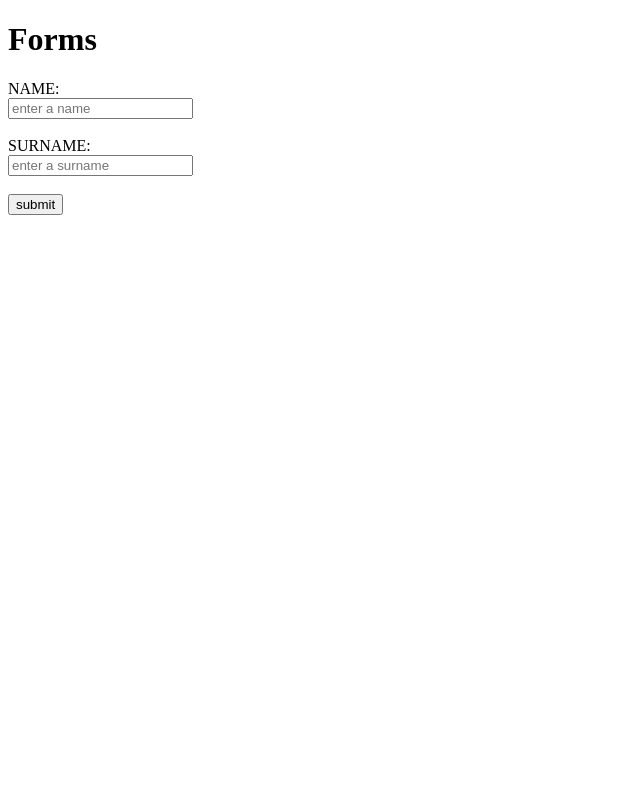
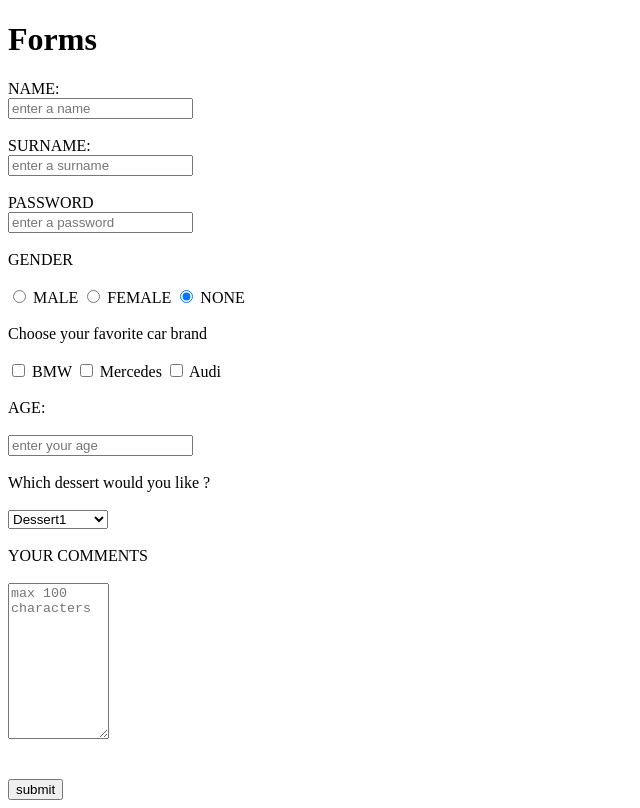
Before and after one commit to fatihozkul35/00-HTML---CSS-Plus, a plain HTML site: page Session02-forms/01-Forms.html in a window 1280 px wide. Shown: the whole page, without its empty margins (0-640 px from the left). Drawn offline with Linux system fonts and the light colour scheme.

Commit message:
something learned

```diff
--- a/Session02-forms/01-Forms.html
+++ b/Session02-forms/01-Forms.html
@@ -9,10 +9,17 @@
   <body>
     <h1>Forms</h1>
     <div>
+      <!-- if Type is text -->
       <form action="01-result.html" method="get">
         <label for="name">NAME:</label>
         <br />
-        <input id="name" type="text" name="name" placeholder="enter a name" />
+        <input
+          id="name"
+          type="text"
+          name="name"
+          placeholder="enter a name"
+          required
+        />
         <br />
         <br />
         <label for="name">SURNAME:</label>
@@ -23,9 +30,106 @@
           type="text"
           name="surname"
           placeholder="enter a surname"
+          required
         />
         <br />
         <br />
+
+        <!-- PASSWORD -->
+
+        <div>
+          <label for="password">PASSWORD</label> <br />
+          <input
+            type="password"
+            name="password"
+            id="password"
+            placeholder="enter a password"
+            required
+          />
+          <br /><br />
+        </div>
+
+        <!-- RADIO BUTTON -->
+
+        <div>
+          <label>GENDER</label> <br />
+          <br />
+          <input type="radio" name="male" id="male" />
+          <label for="male">MALE</label>
+          <input type="radio" name="female" id="female" />
+          <label for="female">FEMALE</label>
+          <input type="radio" name="none" id="none" checked />
+          <label for="none">NONE</label>
+          <br />
+          <br />
+        </div>
+
+        <!-- check box -->
+
+        <div>
+          <label>Choose your favorite car brand</label> <br /><br />
+
+          <input type="checkbox" name="bmw" id="bmw" />
+          <label for="bmw">BMW</label>
+
+          <input type="checkbox" name="mercedes" id="mercedes" />
+          <label for="mercedes">Mercedes</label>
+
+          <input type="checkbox" name="audi" id="audi" />
+          <label for="audi">Audi</label> <br /><br />
+        </div>
+
+        <!-- Number -->
+
+        <div>
+          <label for="age">AGE:</label><br />
+          <br />
+          <input
+            type="number"
+            name="age"
+            id="age"
+            placeholder="enter your age"
+          /><br /><br />
+        </div>
+
+        <!-- SELECT-OPTGROUP -->
+
+        <div>
+          <label for="dessert">Which dessert would you like ?</label>
+          <br />
+          <br />
+          <select name="dessert" id="dessert">
+            <optgroup label="Milky Desserts">
+              <option value="dessert1">Dessert1</option>
+              <option value="dessert2">Dessert2</option>
+              <option value="dessert3">Dessert3</option>
+              <option value="dessert4">Dessert4</option>
+            </optgroup>
+
+            <optgroup label="Sweet Desserts">
+              <option value="sdessert1">SDessert1</option>
+              <option value="sdessert2">SDessert2</option>
+              <option value="sdessert3">SDessert3</option>
+              <option value="sdessert4">SDessert4</option>
+            </optgroup>
+          </select>
+          <br /><br />
+        </div>
+        <!-- TEXT AREA -->
+
+        <div>
+          <label for="comment"> YOUR COMMENTS </label> <br /><br />
+          <textarea
+            name="comment"
+            id="comment"
+            cols="10"
+            rows="10"
+            maxlength="100"
+            placeholder="max 100 characters"
+          ></textarea>
+        </div>
+
+        <br /><br />
         <input type="submit" value="submit" />
       </form>
     </div>
```
